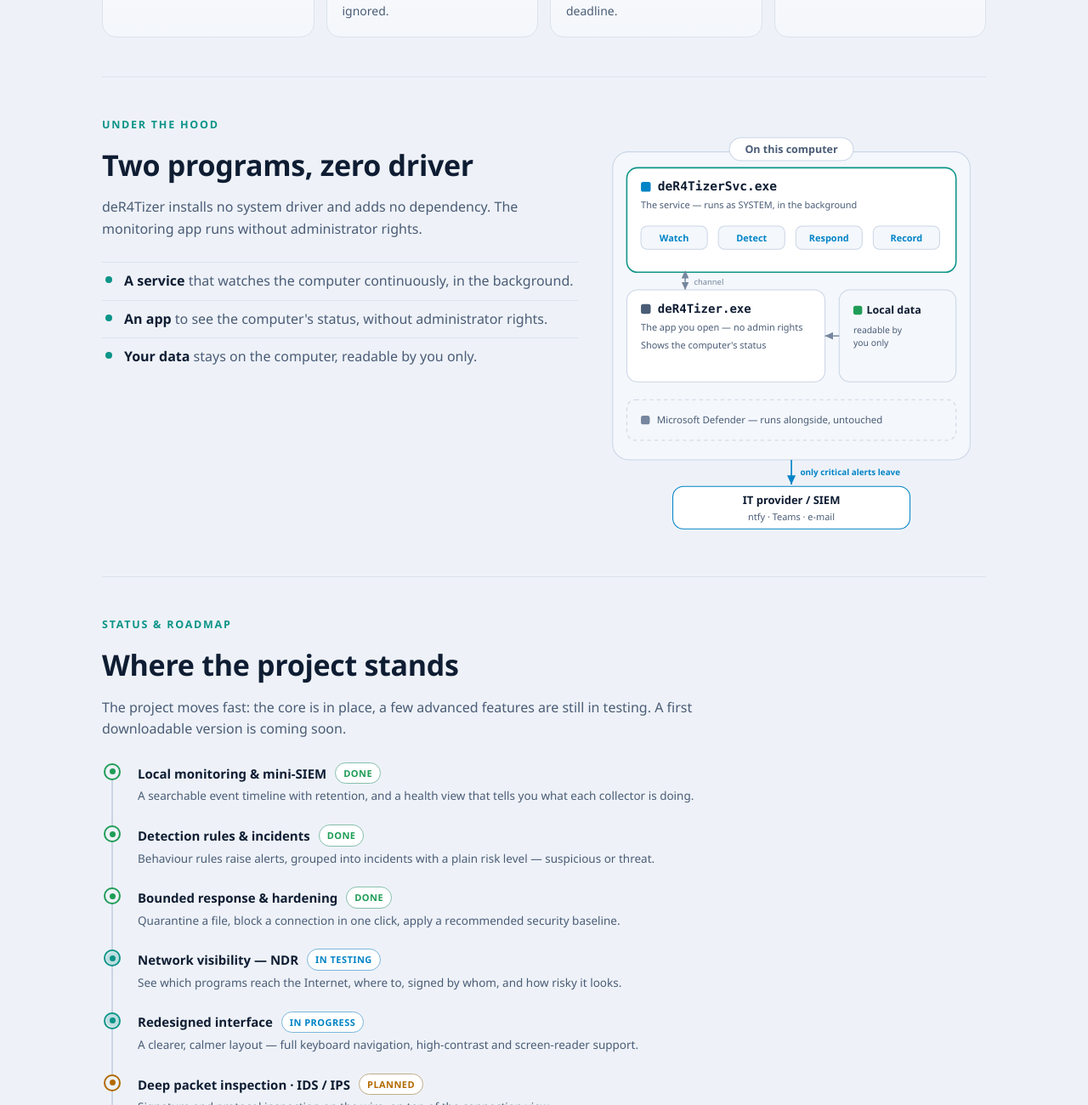
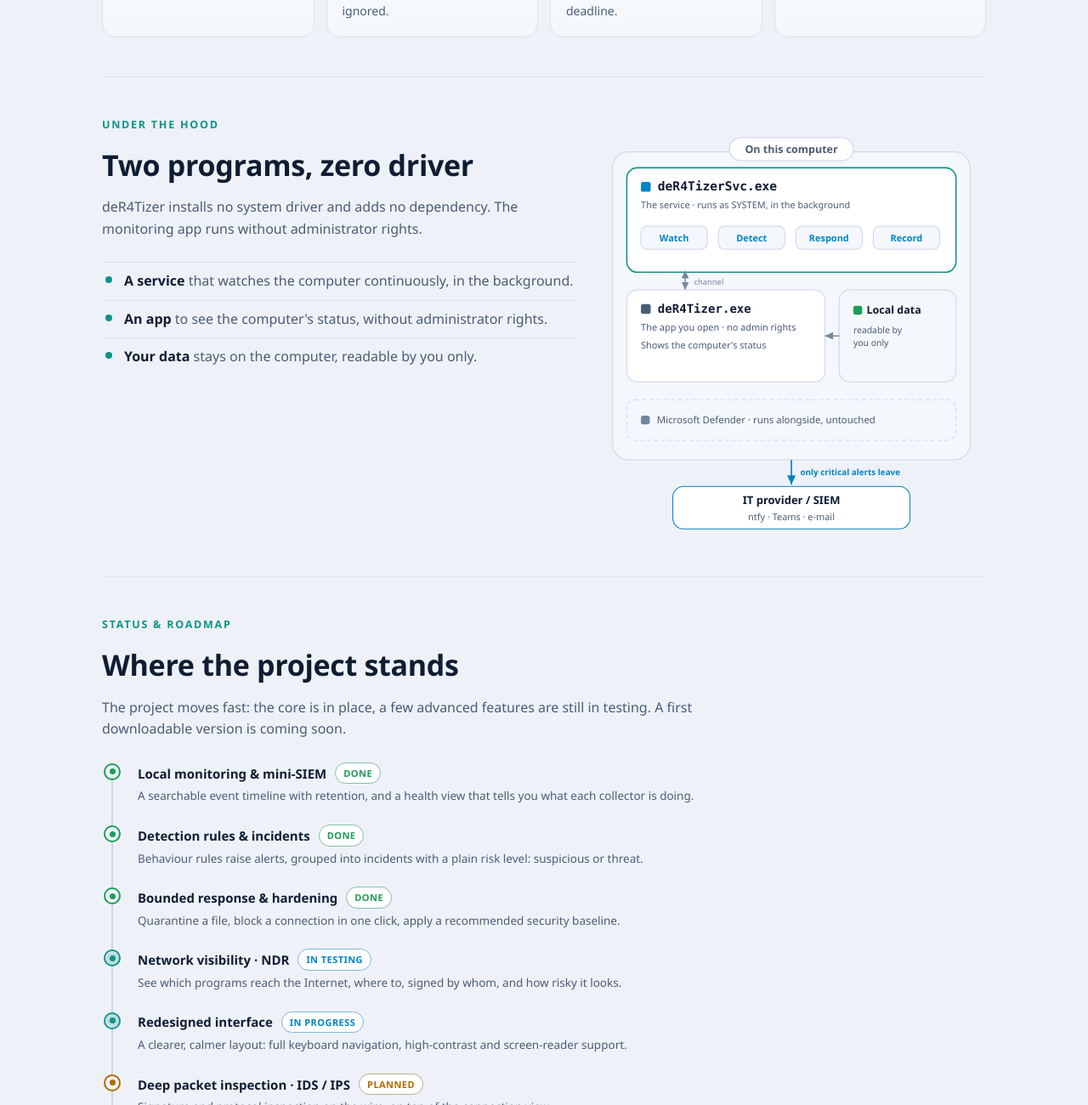
Before and after one commit to cryptobones-1337/deR4Tizer, a plain HTML site: page index.html in a window 1280 px wide. Shown: the part 3560-4860 px from the top of the page at 85% size. Drawn offline with Linux system fonts and the light colour scheme.

Commit message:
Page : retire les tirets cadratins (schéma et roadmap), médianes à la place
Co-Authored-By: Claude Opus 4.8 <noreply@anthropic.com>

```diff
--- a/index.html
+++ b/index.html
@@ -405,7 +405,7 @@
         <rect x="34" y="58" width="372" height="118" rx="12" fill="var(--card)" stroke="var(--accent)" stroke-width="1.5"/>
         <rect x="50" y="74" width="11" height="11" rx="2.5" fill="var(--accent2)"/>
         <text x="69" y="84" font-size="14" font-weight="700" fill="var(--txt)" font-family="ui-monospace,Consolas,monospace">deR4TizerSvc.exe</text>
-        <text x="50" y="104" font-size="10.5" fill="var(--muted)">The service — runs as SYSTEM, in the background</text>
+        <text x="50" y="104" font-size="10.5" fill="var(--muted)">The service · runs as SYSTEM, in the background</text>
         <g font-size="10.5" font-weight="700" text-anchor="middle" fill="var(--accent2)">
           <rect x="50"    y="124" width="75" height="26" rx="7" fill="var(--card2)" stroke="var(--line2)"/><text x="87.5"  y="141">Watch</text>
           <rect x="137.5" y="124" width="75" height="26" rx="7" fill="var(--card2)" stroke="var(--line2)"/><text x="175"   y="141">Detect</text>
@@ -421,7 +421,7 @@
         <rect x="34" y="196" width="224" height="104" rx="12" fill="var(--card)" stroke="var(--line2)"/>
         <rect x="50" y="212" width="11" height="11" rx="2.5" fill="var(--muted)"/>
         <text x="69" y="222" font-size="13.5" font-weight="700" fill="var(--txt)" font-family="ui-monospace,Consolas,monospace">deR4Tizer.exe</text>
-        <text x="50" y="242" font-size="10.5" fill="var(--muted)">The app you open — no admin rights</text>
+        <text x="50" y="242" font-size="10.5" fill="var(--muted)">The app you open · no admin rights</text>
         <text x="50" y="262" font-size="10.5" fill="var(--muted)">Shows the computer's status</text>
 
         <!-- data -->
@@ -435,7 +435,7 @@
         <!-- defender -->
         <rect x="34" y="320" width="372" height="46" rx="10" fill="var(--card2)" stroke="var(--line2)" stroke-dasharray="4 4"/>
         <rect x="50" y="338" width="10" height="10" rx="2.5" fill="var(--faint)"/>
-        <text x="68" y="347" font-size="11" fill="var(--muted)">Microsoft Defender — runs alongside, untouched</text>
+        <text x="68" y="347" font-size="11" fill="var(--muted)">Microsoft Defender · runs alongside, untouched</text>
 
         <!-- outbound -->
         <line x1="220" y1="388" x2="220" y2="416" stroke="var(--accent2)" stroke-width="1.6" marker-end="url(#ah)"/>
@@ -459,16 +459,16 @@
         <p>A searchable event timeline with retention, and a health view that tells you what each collector is doing.</p></li>
       <li class="done"><span class="dot"></span>
         <div class="rhead"><b>Detection rules &amp; incidents</b><span class="tag">Done</span></div>
-        <p>Behaviour rules raise alerts, grouped into incidents with a plain risk level &mdash; suspicious or threat.</p></li>
+        <p>Behaviour rules raise alerts, grouped into incidents with a plain risk level: suspicious or threat.</p></li>
       <li class="done"><span class="dot"></span>
         <div class="rhead"><b>Bounded response &amp; hardening</b><span class="tag">Done</span></div>
         <p>Quarantine a file, block a connection in one click, apply a recommended security baseline.</p></li>
       <li class="now"><span class="dot"></span>
-        <div class="rhead"><b>Network visibility &mdash; NDR</b><span class="tag">In testing</span></div>
+        <div class="rhead"><b>Network visibility · NDR</b><span class="tag">In testing</span></div>
         <p>See which programs reach the Internet, where to, signed by whom, and how risky it looks.</p></li>
       <li class="now"><span class="dot"></span>
         <div class="rhead"><b>Redesigned interface</b><span class="tag">In progress</span></div>
-        <p>A clearer, calmer layout &mdash; full keyboard navigation, high-contrast and screen-reader support.</p></li>
+        <p>A clearer, calmer layout: full keyboard navigation, high-contrast and screen-reader support.</p></li>
       <li class="next"><span class="dot"></span>
         <div class="rhead"><b>Deep packet inspection &middot; IDS / IPS</b><span class="tag">Planned</span></div>
         <p>Signature and protocol inspection on the wire, on top of the connection view.</p></li>
```
